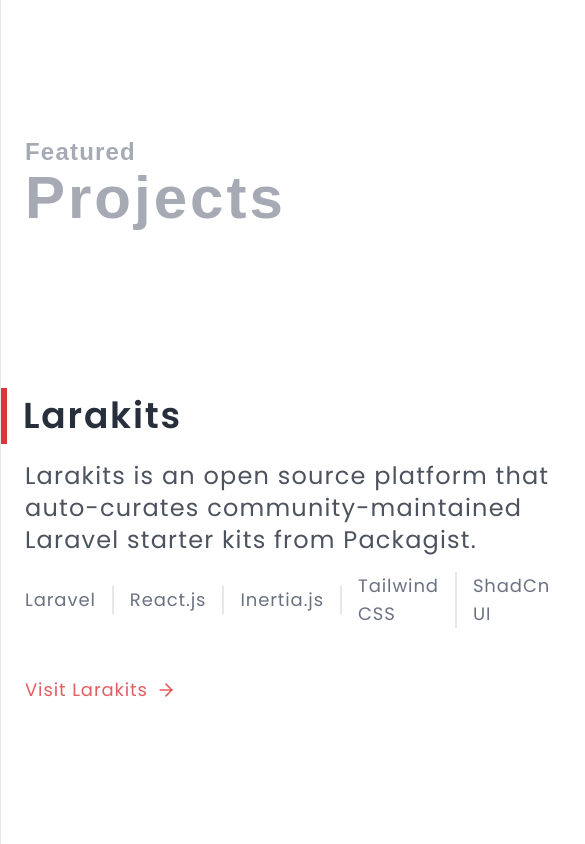
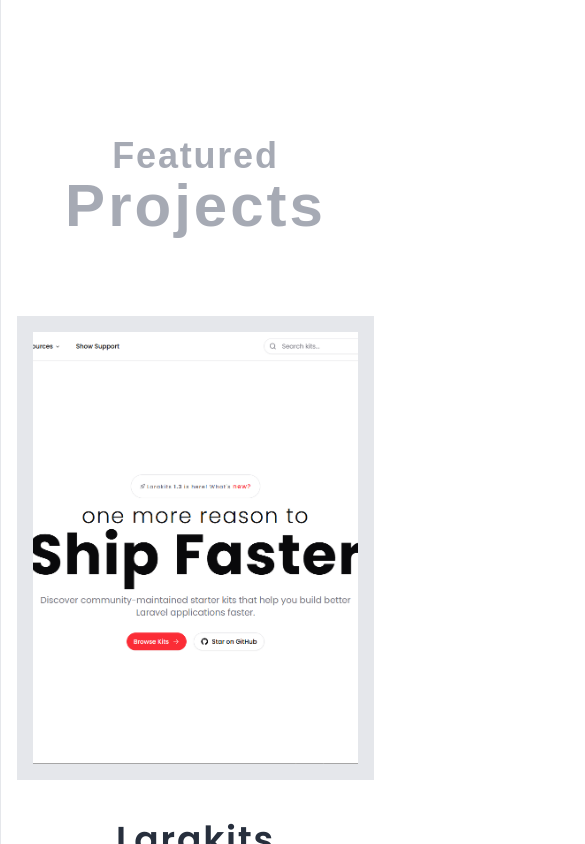
Before and after one commit to chikondikamwendo/chikondikamwendo.github.io, a React (Vite) app: page / in a window 390 px wide. Shown: the part 780-1624 px from the top of the page, 585 px wide, since content can reach past the window. Built offline with nearby package versions, Linux system fonts and the light colour scheme; a web font is replaced by a local one.

Commit message:
Feat: Optimized projects section responsiveness.

```diff
--- a/src/layouts/default.tsx
+++ b/src/layouts/default.tsx
@@ -204,7 +204,7 @@
 
       <main>{children}</main>
 
-      <footer id="contact" className="py-12 sm:py-16 px-4 sm:px-6">
+      <footer id="contact" className="py-12 sm:py-16 px-4 sm:px-6 border-t sm:border-none">
         <h2 className="text-4xl sm:text-6xl md:text-7xl font-semibold font-display text-muted-foreground/60 text-center sm:text-left">
           Interested?
           <span className="block text-5xl sm:text-7xl md:text-8xl font-display mt-1 sm:mt-2">
--- a/src/pages/sections/projects.tsx
+++ b/src/pages/sections/projects.tsx
@@ -39,26 +39,26 @@
 export default function Projects() {
   return (
     <section id="projects" className="mt-20 w-full h-full py-20 sm:py-40">
-      <h2 className="text-2xl sm:text-7xl font-semibold font-display text-muted-foreground/60 px-6">
+      <h2 className="text-4xl sm:text-7xl font-semibold font-display text-muted-foreground/60 px-6 text-center sm:text-left">
         Featured
         <p className="text-6xl sm:text-8xl font-display">Projects</p>
       </h2>
 
-      <div className="mt-20 py-20">
+      <div className="mt-10 sm:mt-20 py-10 sm:py-20">
         {projects.map((project, index) => {
           return (
             <div
               key={index}
-              className="h-[60vh] flex justify-between items-start gap-8"
+              className="h-auto sm:h-[60vh] flex flex-col sm:flex-row justify-between items-start gap-8"
             >
-              <div className="flex-1">
-                <h3 className="font-semibold text-4xl text-secondary-foreground/90 border-l-6 border-primary px-4 py-2">
+              <div className="flex-1 text-center sm:text-left">
+                <h3 className="font-semibold text-4xl text-secondary-foreground/90 border-l-0 sm:border-l-6 border-primary px-4 py-2">
                   {project.title}
                 </h3>
-                <p className="mt-4 text-2xl text-secondary-foreground/75 px-6">
+                <p className="mt-4 text-base sm:text-2xl text-secondary-foreground/75 px-6">
                   {project.description}
                 </p>
-                <div className="mt-4 px-6 flex items-center gap-4">
+                <div className="mt-4 px-6 flex justify-center sm:justify-start items-center gap-4 flex-wrap">
                   {project.stack.map((tech, index) => (
                     <span
                       key={index}
@@ -72,17 +72,17 @@
                   <a
                     href={project.action.href}
                     target="_blank"
-                    className="flex items-center gap-2 text-lg text-primary/80 hover:text-primary transition-colors"
+                    className="flex justify-center sm:justify-start items-center gap-2 text-lg text-primary/80 hover:text-primary transition-colors"
                   >
                     <span>{project.action.label}</span>
                     <ArrowRight className="size-5" />
                   </a>
                 </div>
               </div>
-              <div className="flex-1 relative">
+              <div className="flex-1 relative order-first sm:order-2 px-4 sm:px-0">
                 {project.attachments.map((attachment, index) => {
                   return (
-                    <div key={index} className="absolute top-0 left-0 w-[50vw] h-[55vh] border-16 overflow-clip">
+                    <div key={index} className="relative sm:absolute top-0 left-0 w-full sm:w-[50vw] h-[55vh] border-16 overflow-clip">
                       <img
                         src={attachment.src}
                         alt="A screenshot of Larakits"
```
